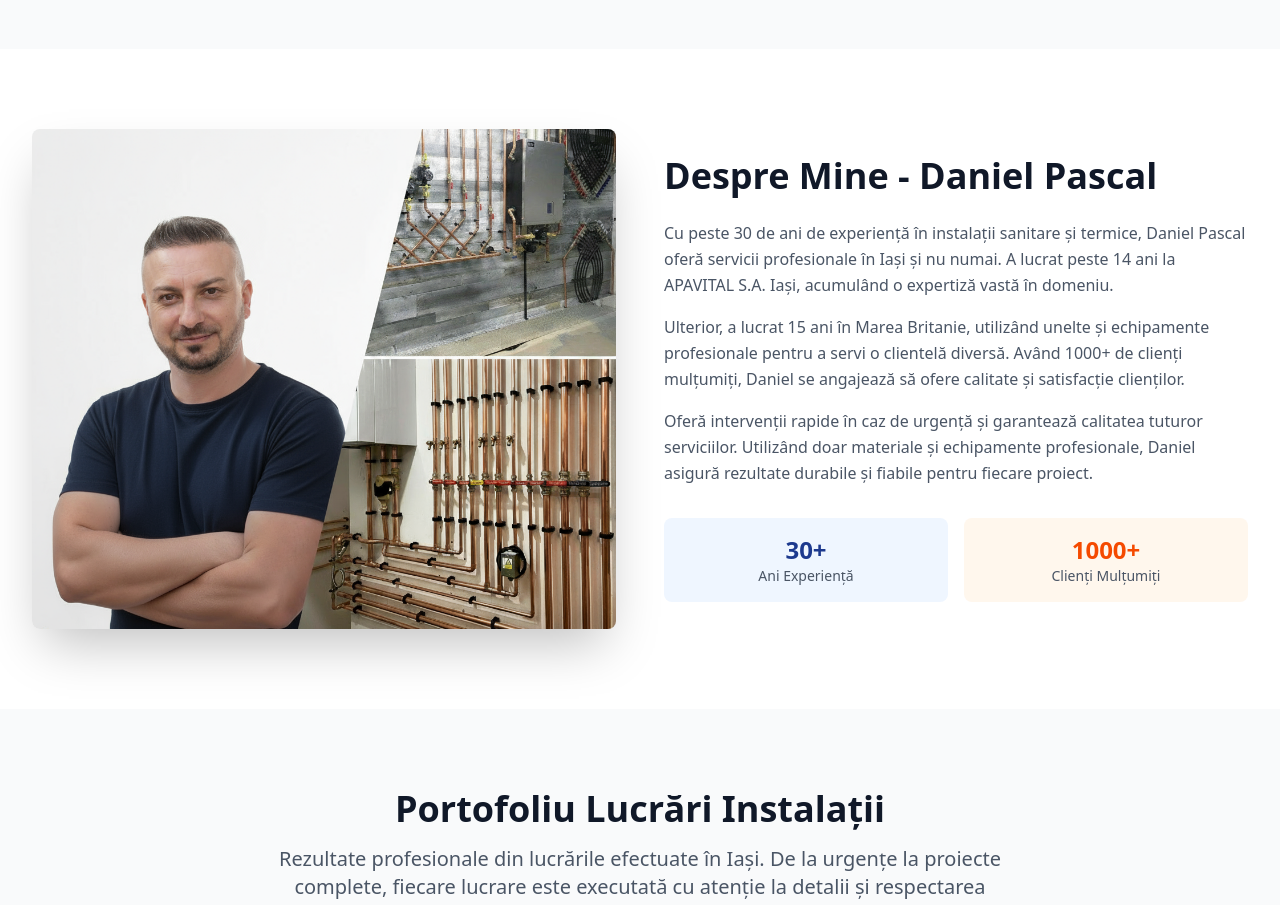
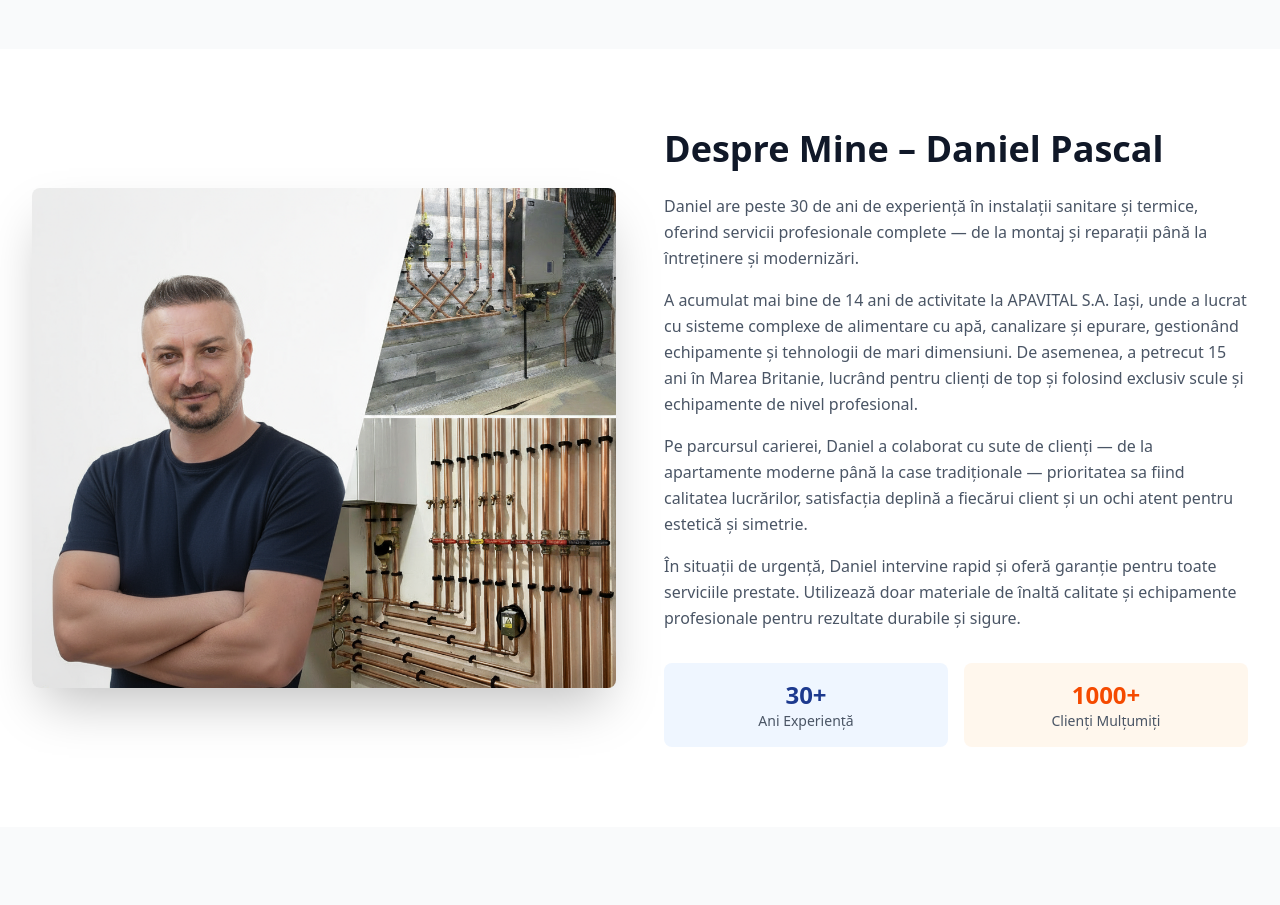
Before and after one commit to pkbannutz/PascalConfort, a Next.js app: page / in a window 1280 px wide. Shown: the part 1720-2625 px from the top of the page. Built offline with nearby package versions, Linux system fonts and the light colour scheme.

Commit message:
Update About section with new professional content

```diff
--- a/src/app/components/sections/About.tsx
+++ b/src/app/components/sections/About.tsx
@@ -20,17 +20,20 @@ export function About() {
           {/* Content */}
           <div>
             <h2 className="text-3xl md:text-4xl font-bold text-gray-900 mb-6">
-              Despre Mine - Daniel Pascal
+              Despre Mine – Daniel Pascal
             </h2>
             <div className="space-y-4 text-gray-600 leading-relaxed">
               <p>
-                Cu peste 30 de ani de experiență în instalații sanitare și termice, Daniel Pascal oferă servicii profesionale în Iași și nu numai. A lucrat peste 14 ani la APAVITAL S.A. Iași, acumulând o expertiză vastă în domeniu.
+                Daniel are peste 30 de ani de experiență în instalații sanitare și termice, oferind servicii profesionale complete — de la montaj și reparații până la întreținere și modernizări.
               </p>
               <p>
-                Ulterior, a lucrat 15 ani în Marea Britanie, utilizând unelte și echipamente profesionale pentru a servi o clientelă diversă. Având 1000+ de clienți mulțumiți, Daniel se angajează să ofere calitate și satisfacție clienților.
+                A acumulat mai bine de 14 ani de activitate la APAVITAL S.A. Iaşi, unde a lucrat cu sisteme complexe de alimentare cu apă, canalizare și epurare, gestionând echipamente și tehnologii de mari dimensiuni. De asemenea, a petrecut 15 ani în Marea Britanie, lucrând pentru clienți de top și folosind exclusiv scule și echipamente de nivel profesional.
               </p>
               <p>
-                Oferă intervenții rapide în caz de urgență și garantează calitatea tuturor serviciilor. Utilizând doar materiale și echipamente profesionale, Daniel asigură rezultate durabile și fiabile pentru fiecare proiect.
+                Pe parcursul carierei, Daniel a colaborat cu sute de clienți — de la apartamente moderne până la case tradiționale — prioritatea sa fiind calitatea lucrărilor, satisfacția deplină a fiecărui client și un ochi atent pentru estetică și simetrie.
+              </p>
+              <p>
+                În situații de urgență, Daniel intervine rapid și oferă garanție pentru toate serviciile prestate. Utilizează doar materiale de înaltă calitate și echipamente profesionale pentru rezultate durabile și sigure.
               </p>
             </div>
 
```
